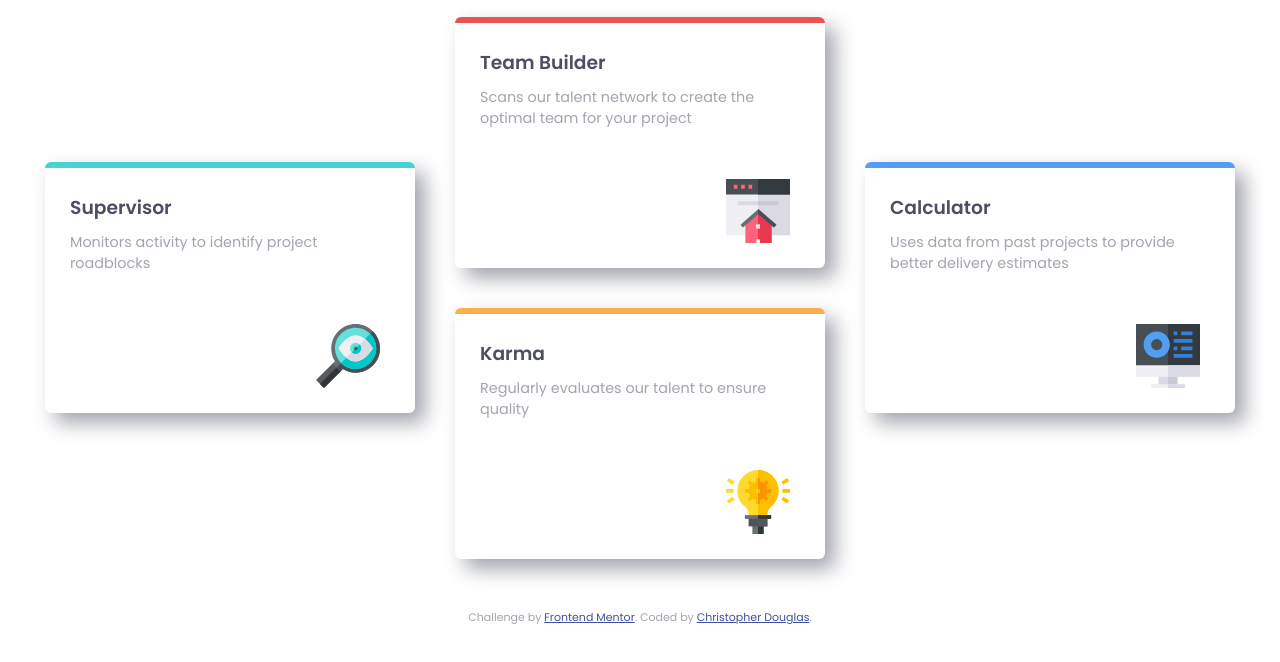
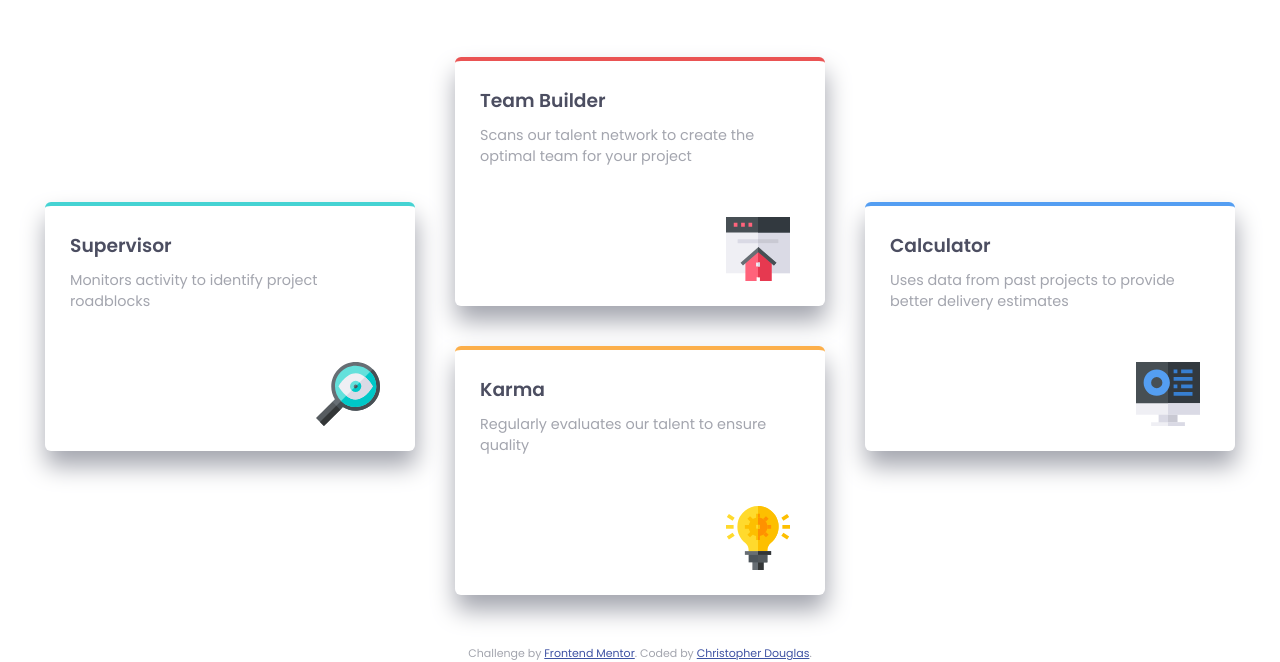
Before and after one commit to Kesterion/Four-Card-Feature-Section, a plain HTML site: page index.html in a window 1280 px wide. Shown: the part 248-910 px from the top of the page. Before the commit the page ends 874 px from the top, so only its background shows below. Drawn offline with Linux system fonts and the light colour scheme.

Commit message:
Spacing and Box Shadow Changes
Added more space between intro paragraph and boxes and changed box shadows.

```diff
--- a/style.css
+++ b/style.css
@@ -39,6 +39,7 @@ p {
   margin-left: 30px;
   margin-right: 30px;
   line-height: 1.7rem;
+  margin-bottom: 40px;
 }
 
 .boxes {
@@ -56,29 +57,29 @@ p {
   margin: 20px;
   border-radius: 6px;
   max-width: 370px;
-  box-shadow: 10px 10px 20px 0px hsl(229, 6%, 66%);
+  box-shadow: 1px 15px 25px 0px hsl(229, 6%, 66%);
   justify-self: right;
   align-self: center;
 }
 
 #cyan {
-  border-top: 6px hsl(180, 62%, 55%) solid;
+  border-top: 4px hsl(180, 62%, 55%) solid;
   order: 1;
   transform: translateY(145px);
 }
 
 #red {
-  border-top: 6px hsl(0, 78%, 62%) solid;
+  border-top: 4px hsl(0, 78%, 62%) solid;
   order: 2;
 }
 
 #orange {
-  border-top: 6px hsl(34, 97%, 64%) solid;
+  border-top: 4px hsl(34, 97%, 64%) solid;
   order: 4;
 }
 
 #blue {
-  border-top: 6px hsl(212, 86%, 64%) solid;
+  border-top: 4px hsl(212, 86%, 64%) solid;
   order: 3;
   transform: translateY(145px);
 }
```
